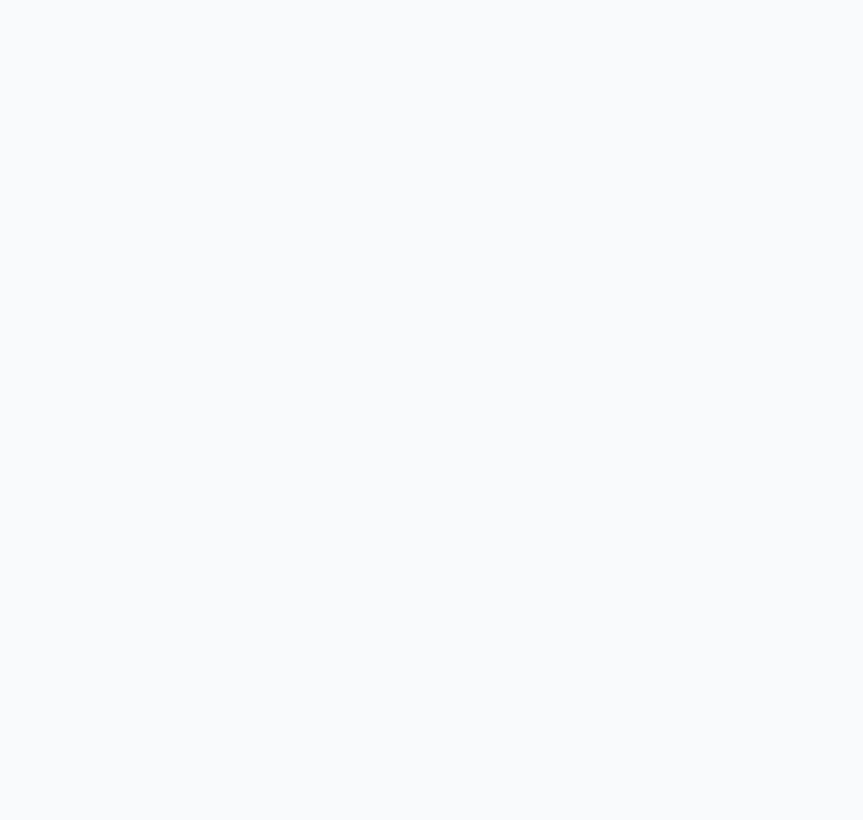
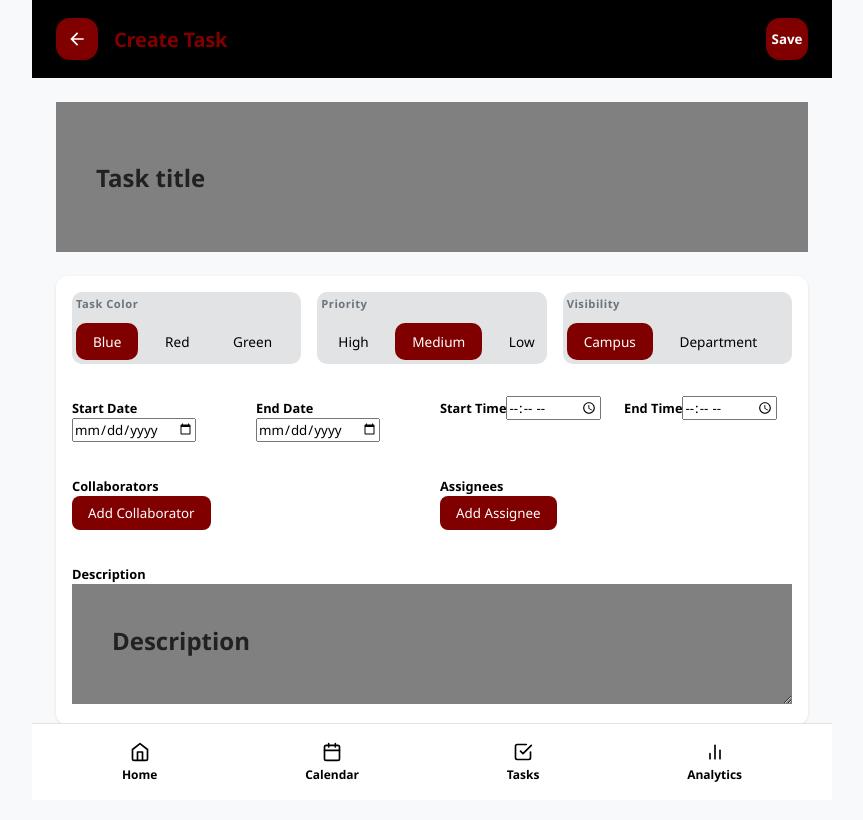
Before and after one commit to 23-65140-design/Microsoft-VSCODING, a React (Vite) app in the folder TRACKv2/web-user/: page /create-task in a window 1280 px wide. Before the commit this address had no page. Shown: the top 820 px of the page, without its empty margins (208-1071 px from the left). Built offline with nearby package versions, Linux system fonts and the light colour scheme.

Commit message:
Create Task Form (50%)

```diff
--- a/TRACKv2/web-user/src/App.jsx
+++ b/TRACKv2/web-user/src/App.jsx
@@ -4,6 +4,7 @@ import LoginPage from "./pages/LoginPage";
 import RegisterPage from "./pages/RegisterPage";
 import RequestAccountCodePage from "./pages/RequestAccountCodePage";
 import CreateEventPage from "./pages/CreateEventPage";
+import CreateTaskPage from "./pages/CreateTaskPage";
 import HomePage from "./pages/HomePage";
 import AuthProvider from "./context/AuthContext";
 
@@ -20,6 +21,7 @@ export default function App() {
           />
           <Route path="/" element={<HomePage />} />
           <Route path="/create-event" element={<CreateEventPage />} />
+          <Route path="/create-task" element={<CreateTaskPage />} />
         </Routes>
       </BrowserRouter>
     </AuthProvider>
--- a/TRACKv2/web-user/src/components/tasks/CreateTaskForm.jsx
+++ b/TRACKv2/web-user/src/components/tasks/CreateTaskForm.jsx
@@ -1,3 +1,152 @@
-import React from "react";
-import styles from "./CreateTaskForm.module.css";
-export default function CreateTaskForm(){ return <form className={styles.form}>Create Task</form>; }
+import React, { useState } from "react";
+import styles from "../../styles/components/tasks/CreateTaskForm.module.css";
+import RadioGroup from "../common/RadioGroup";
+
+export default function CreateTaskForm() {
+	const [title, setTitle] = useState("");
+	const [color, setColor] = useState("blue");
+	const [priority, setPriority] = useState("medium");
+	const [visibility, setVisibility] = useState("campus");
+	const [startDate, setStartDate] = useState("");
+	const [endDate, setEndDate] = useState("");
+	const [startTime, setStartTime] = useState("");
+	const [endTime, setEndTime] = useState("");
+	const [collaborators, setCollaborators] = useState([]);
+	const [assignees, setAssignees] = useState([]);
+	const [description, setDescription] = useState("");
+
+	const colorOptions = [
+		{ value: "blue", label: "Blue" },
+		{ value: "red", label: "Red" },
+		{ value: "green", label: "Green" },
+		{ value: "yellow", label: "Yellow" },
+	];
+
+	const priorityOptions = [
+		{ value: "high", label: "High" },
+		{ value: "medium", label: "Medium" },
+		{ value: "low", label: "Low" },
+	];
+
+	const visibilityOptions = [
+		{ value: "campus", label: "Campus" },
+		{ value: "department", label: "Department" },
+		{ value: "personal", label: "Personal" },
+	];
+
+	const addCollaborator = () => {
+		const name = window.prompt("Enter collaborator name");
+		if (name) setCollaborators((p) => [...p, name]);
+	};
+
+	const addAssignee = () => {
+		const name = window.prompt("Enter assignee name");
+		if (name) setAssignees((p) => [...p, name]);
+	};
+
+	return (
+		<form className={styles.form} onSubmit={(e) => e.preventDefault()}>
+			<div className={styles.sectionContent}>
+				<input
+					className={styles.titleInput}
+					placeholder="Task title"
+					value={title}
+					onChange={(e) => setTitle(e.target.value)}
+				/>
+
+				<div className={styles.section}>
+					<div className={styles.row}>
+						<div className={styles.col}>
+							<RadioGroup
+								label="Task Color"
+								name="taskColor"
+								options={colorOptions}
+								value={color}
+								onChange={(e) => setColor(e.target.value)}
+							/>
+						</div>
+
+						<div className={styles.col}>
+							<RadioGroup
+								label="Priority"
+								name="priority"
+								options={priorityOptions}
+								value={priority}
+								onChange={(e) => setPriority(e.target.value)}
+							/>
+						</div>
+
+						<div className={styles.col}>
+							<RadioGroup
+								label="Visibility"
+								name="visibility"
+								options={visibilityOptions}
+								value={visibility}
+								onChange={(e) => setVisibility(e.target.value)}
+							/>
+						</div>
+					</div>
+
+					<div className={styles.row}>
+						<div className={styles.col}>
+							<label className={styles.label}>Start Date</label>
+							<input type="date" value={startDate} onChange={(e) => setStartDate(e.target.value)} />
+						</div>
+
+						<div className={styles.col}>
+							<label className={styles.label}>End Date</label>
+							<input type="date" value={endDate} onChange={(e) => setEndDate(e.target.value)} />
+						</div>
+
+						<div className={styles.col}>
+							<label className={styles.label}>Start Time</label>
+							<input type="time" value={startTime} onChange={(e) => setStartTime(e.target.value)} />
+						</div>
+
+						<div className={styles.col}>
+							<label className={styles.label}>End Time</label>
+							<input type="time" value={endTime} onChange={(e) => setEndTime(e.target.value)} />
+						</div>
+					</div>
+
+					<div className={styles.row}>
+						<div className={styles.col}>
+							<label className={styles.label}>Collaborators</label>
+							<div>
+								<button type="button" onClick={addCollaborator} className={styles.actionButton}>
+									Add Collaborator
+								</button>
+								{collaborators.map((c, i) => (
+									<div key={i}>{c}</div>
+								))}
+							</div>
+						</div>
+
+						<div className={styles.col}>
+							<label className={styles.label}>Assignees</label>
+							<div>
+								<button type="button" onClick={addAssignee} className={styles.actionButton}>
+									Add Assignee
+								</button>
+								{assignees.map((a, i) => (
+									<div key={i}>{a}</div>
+								))}
+							</div>
+						</div>
+					</div>
+
+					<div>
+						<label className={styles.label}>Description</label>
+						<textarea
+							className={styles.titleInput}
+							placeholder="Description"
+							value={description}
+							onChange={(e) => setDescription(e.target.value)}
+							style={{ height: "120px" }}
+						/>
+					</div>
+				</div>
+			</div>
+		</form>
+	);
+}
--- /dev/null
+++ b/TRACKv2/web-user/src/pages/CreateTaskPage.jsx
@@ -0,0 +1,25 @@
+import TopNav from "../components/layout/TopNav";
+import BottomNav from "../components/layout/BottomNav";
+import CreateTaskForm from "../components/tasks/CreateTaskForm";
+import { useNavigate } from "react-router-dom";
+
+export default function CreateTaskPage() {
+	const navigate = useNavigate();
+	const handleSave = () => {
+		console.log("Save triggered from TopNav");
+	};
+	return (
+		<div className="create-task-page">
+			<TopNav
+				variant="create"
+				title="Create Task"
+				onBack={() => navigate(-1)}
+				onSave={handleSave}
+			/>
+			<main>
+				<CreateTaskForm />
+			</main>
+			<BottomNav />
+		</div>
+	);
+}
--- /dev/null
+++ b/TRACKv2/web-user/src/styles/components/tasks/CreateTaskForm.module.css
@@ -0,0 +1,84 @@
+@import '../../../App.css';
+
+.form {
+  background: var(--page-background-color);
+  padding-bottom: 5rem;
+}
+
+.sectionContent{
+  padding: 1.5rem;
+  display: flex;
+  flex-direction: column;
+  gap: 1.5rem;
+}
+
+.titleInput {
+  font-size: 1.5rem;
+  font-weight: 600;
+  color: var(--tertiary-color);
+  border: none;
+  padding: 2.5rem;
+  width: 100%;
+  background: grey;
+  height: 150px;
+}
+.titleInput::placeholder {
+  color: var(--fourth-color);
+}
+
+.titleInput:focus {
+  outline: 0.5px solid var(--primary-color);
+  box-shadow: 0 0 0 2px var(--primary-color);
+}
+.section {
+  background: var(--background-color);
+  border-radius: 12px;
+  padding: 1rem;
+  box-shadow: 0 1px 3px rgba(0,0,0,0.1);
+  gap: 1rem;
+  display: flex;
+  flex-direction: column;
+}
+
+.label {
+  font-weight: 600;
+  font-size: 0.8rem;
+  color: var(--fifth-color);
+  margin-bottom: 0.25rem;
+}
+
+.row {
+  display: flex;
+  gap: 1rem;
+
+  flex-wrap: wrap;
+  margin-bottom: 1rem;
+}
+
+.col {
+  flex: 1;
+  min-width: 150px;
+
+}
+
+.actions {
+  display: flex;
+  justify-content: flex-end;
+  gap: 1rem;
+  margin-top: 1rem;
+}
+
+.actionButton {
+  background: var(--primary-color);
+  color: var(--tertiary-color);
+  border: none;
+  padding: 0.5rem 1rem;
+  border-radius: 8px;
+  cursor: pointer;
+}
+
+@media (max-width: 700px) {
+  .row {
+    flex-direction: column;
+  }
+}
```
Also changed, not shown: TRACKv2/web-user/src/styles/pages/CreateTaskPage.module.css (added).
